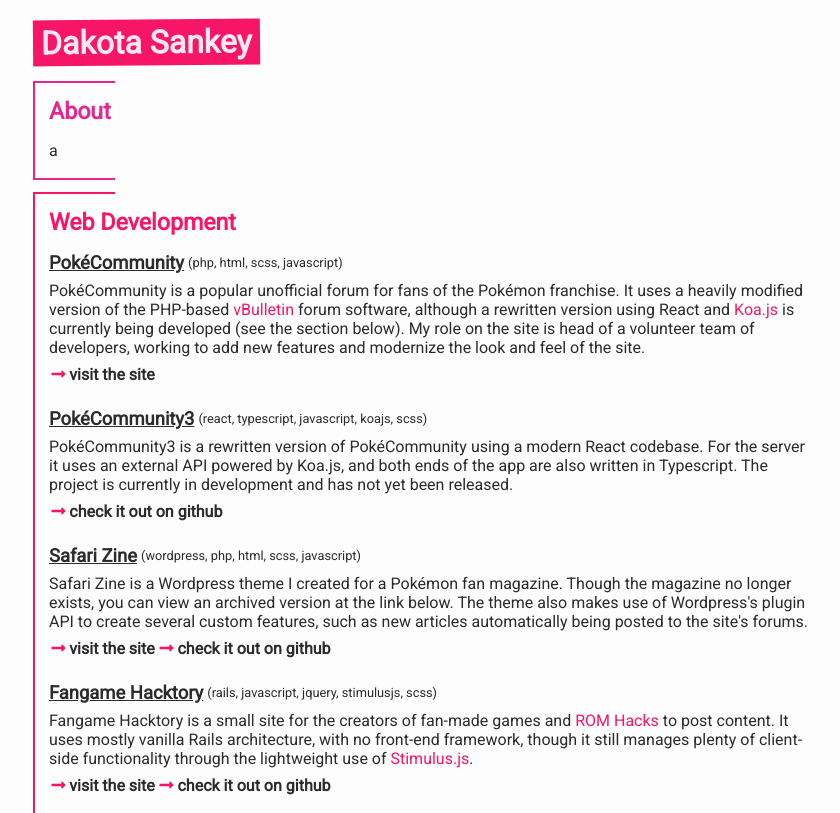
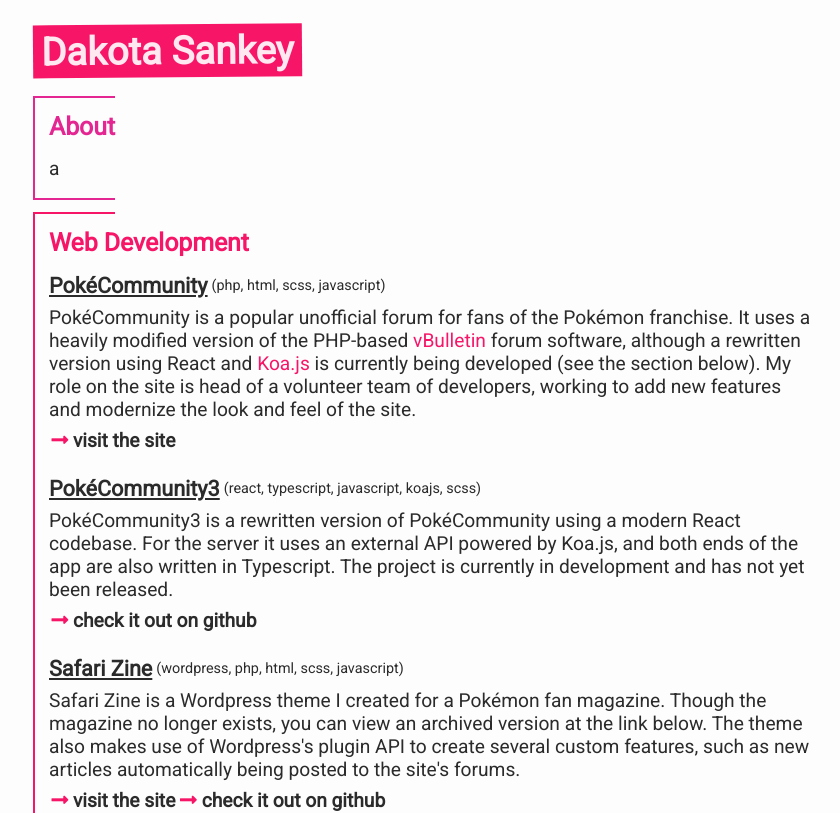
Before and after one commit to tipsypastels/swimsuit, a React (Create React App) app: page / in a window 1280 px wide. Shown: the top 813 px of the page, without its empty margins (207-1047 px from the left). Built offline with nearby package versions, Linux system fonts and the light colour scheme.

Commit message:
bump up font sizes

```diff
--- a/src/App.scss
+++ b/src/App.scss
@@ -13,6 +13,7 @@
 
   color: #2b2b2b;
   background-color: #fdfdfd;
+  font-size: 1.2rem;
 }
 
 .Page {
--- a/src/Project.scss
+++ b/src/Project.scss
@@ -12,14 +12,14 @@
     .Project__title {
       font-weight: bold;
       color: inherit;
-      font-size: 1.15rem;
+      font-size: 1.35rem;
       text-decoration: underline;
       display: block;
       margin-right: 0.25rem;
     }
 
     .Project__techs {
-      font-size: 0.8rem;
+      font-size: 0.9rem;
     }
   }
 
--- a/src/Section.scss
+++ b/src/Section.scss
@@ -21,7 +21,7 @@
   }
 
   .Section__title {
-    font-size: 1.45rem;
+    font-size: 1.55rem;
     font-weight: 600;
     margin-bottom: 1rem;
     color: var(--section-color);
```
